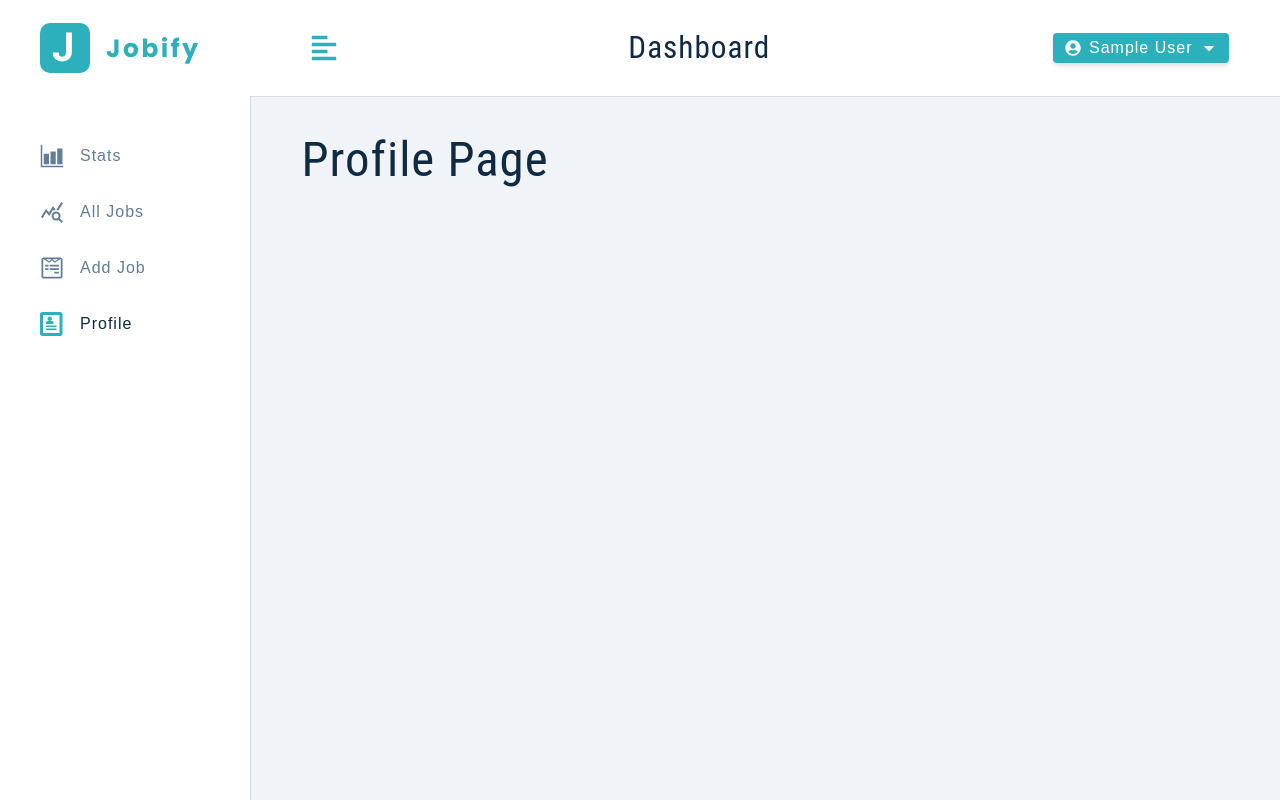
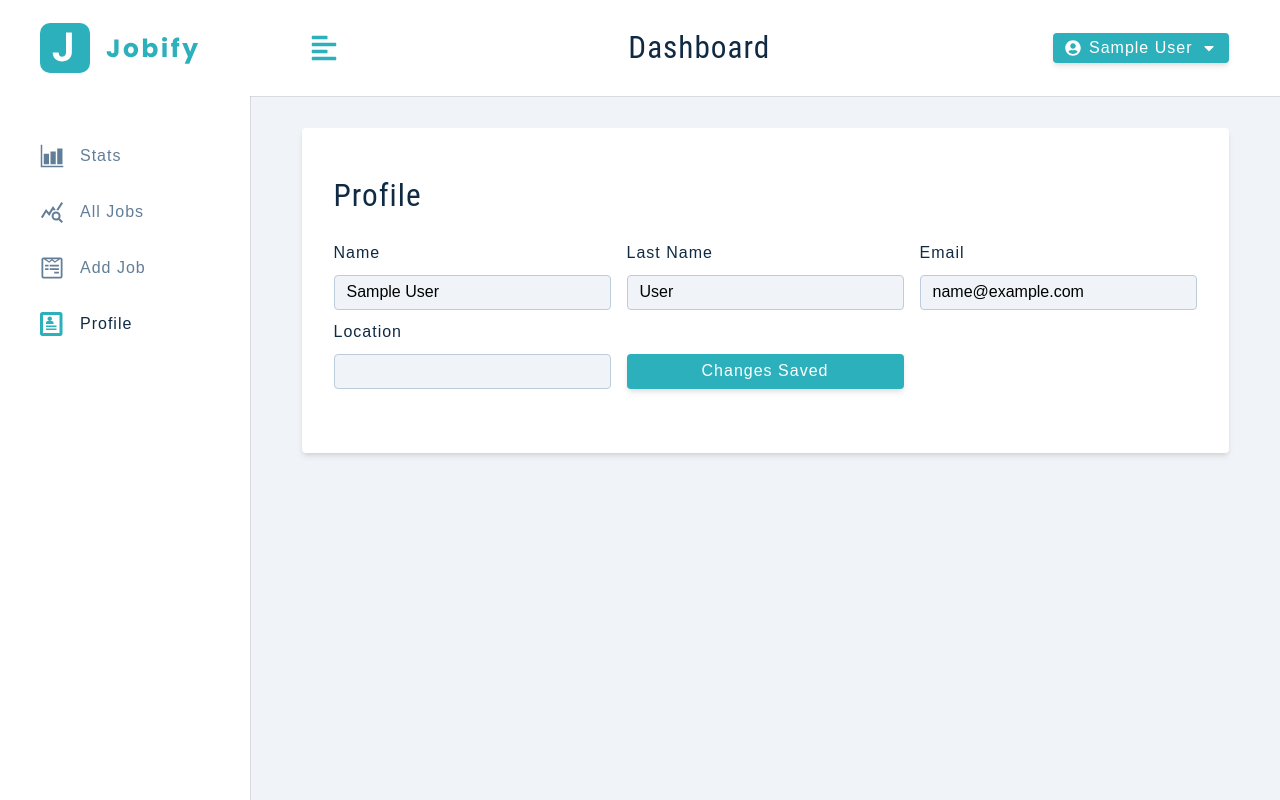
Before and after one commit to GraceYou500/Jobify-MERN-APP, a React (Create React App) app in the folder client/: page /profile in a window 1280 px wide. Built offline with nearby package versions, Linux system fonts and the light colour scheme; sample sign-in values are in the browser's storage.

Commit message:
profile page setup

```diff
--- a/client/src/context/appContext.js
+++ b/client/src/context/appContext.js
@@ -147,6 +147,10 @@
     removeUserFromLocalStorage();
   };
 
+  const updateUser = async (currentUser) => {
+    console.log('appContext updateUser.......', currentUser);
+  };
+
   return (
     <AppContext.Provider
       value={{
@@ -157,6 +161,7 @@
         setupUser,
         toggleSidebar,
         logoutUser,
+        updateUser,
       }}
     >
       {children}
--- a/client/src/pages/dashboard/Profile.js
+++ b/client/src/pages/dashboard/Profile.js
@@ -1,7 +1,66 @@
-import React from 'react';
+import React, { useState } from 'react';
+import Wrapper from '../../assets/wrappers/DashboardFormPage';
+import { useAppContext } from '../../context/appContext';
+import { FormRow, Alert } from '../../components';
 
 const Profile = () => {
-  return <h1>Profile Page</h1>;
+  const { user, updateUser, displayAlert, showAlert, isLoading } =
+    useAppContext();
+  const [name, setName] = useState(user?.name);
+  const [email, setEmail] = useState(user?.email);
+  const [location, setLocation] = useState(user?.location);
+  const [lastName, setLastName] = useState(user?.lastName);
+
+  const submitHandler = (e) => {
+    e.preventDefault();
+
+    if (!name || !email || !location || !lastName) {
+      displayAlert();
+      return;
+    }
+    const currentUser = { name, email, location, lastName };
+    console.log('currentUser.............', currentUser);
+
+    updateUser({ name, email, location, lastName }); // same as pass in currentUser
+  };
+  return (
+    <Wrapper>
+      <form onSubmit={submitHandler} className='form'>
+        <h3>Profile</h3>
+        {showAlert && <Alert />}
+        <div className='form-center'>
+          <FormRow
+            type='text'
+            value={name}
+            name='name'
+            handleChange={(e) => setName(e.target.value)}
+          />
+          <FormRow
+            type='text'
+            value={lastName}
+            name='lastName'
+            labelText='Last Name'
+            handleChange={(e) => setLastName(e.target.value)}
+          />
+          <FormRow
+            type='email'
+            value={email}
+            name='email'
+            handleChange={(e) => setEmail(e.target.value)}
+          />
+          <FormRow
+            type='text'
+            value={location}
+            name='location'
+            handleChange={(e) => setLocation(e.target.value)}
+          />
+          <button type='submit' className='btn btn-block' disabled={isLoading}>
+            {isLoading ? 'Saving...Please wait...' : 'Changes saved'}
+          </button>
+        </div>
+      </form>
+    </Wrapper>
+  );
 };
 
 export default Profile;
```
